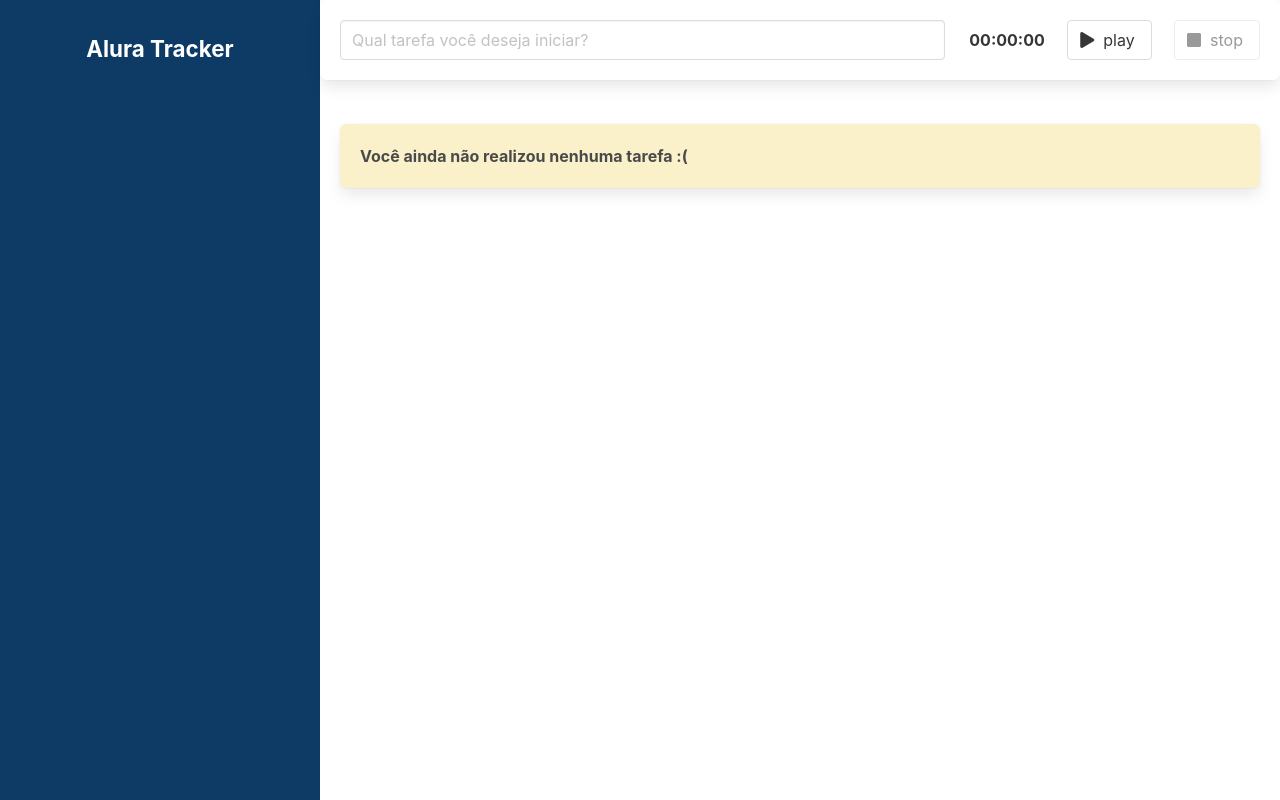
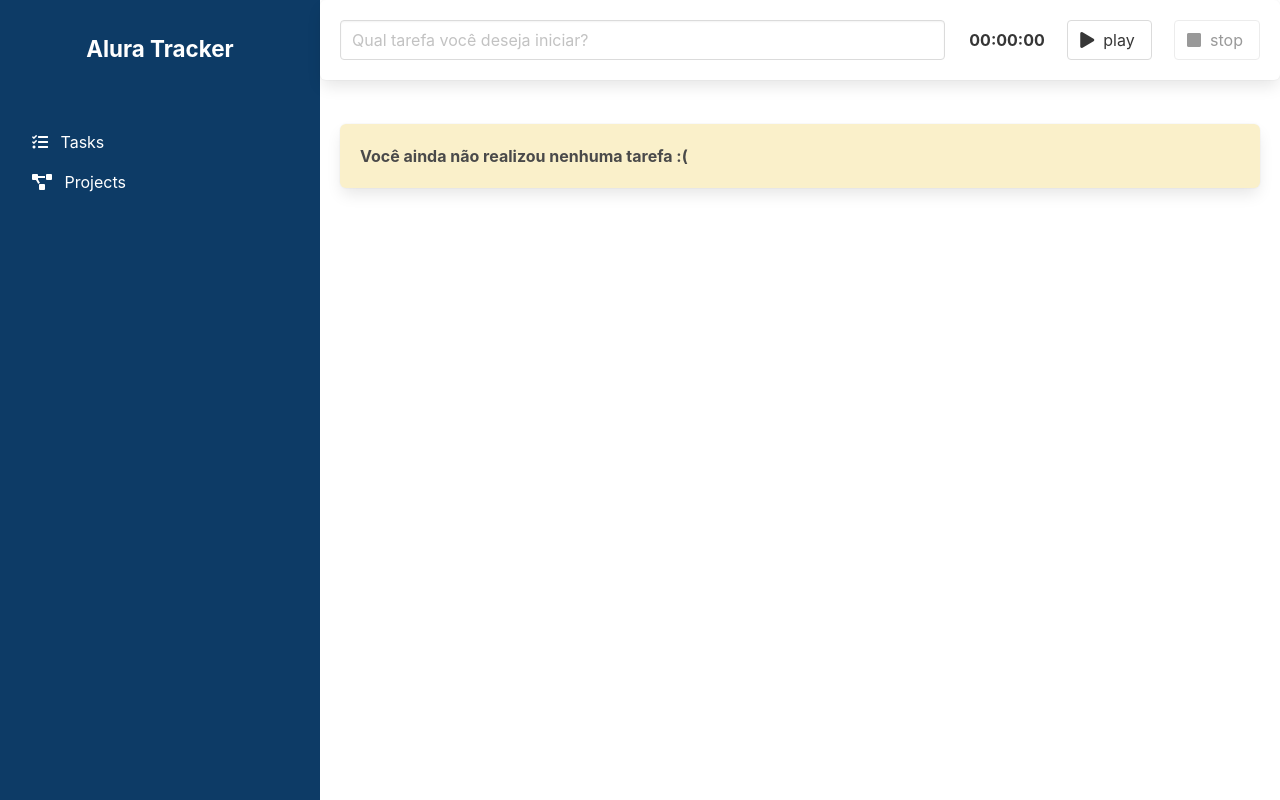
Before and after one commit to gabrielcaiana/alura-tracker, a Vue app: page / in a window 1280 px wide. Built offline with nearby package versions, Linux system fonts and the light colour scheme.

Commit message:
create routes

```diff
--- a/package.json
+++ b/package.json
@@ -9,7 +9,8 @@
   },
   "dependencies": {
     "core-js": "^3.6.5",
-    "vue": "^3.0.0"
+    "vue": "^3.0.0",
+    "vue-router": "^4.0.12"
   },
   "devDependencies": {
     "@fortawesome/fontawesome-free": "^5.15.4",
--- a/src/App.vue
+++ b/src/App.vue
@@ -4,13 +4,7 @@
       <Sidebar />
     </div>
     <div class="column is-three-quarter">
-      <Form @save="saveTask" />
-      <div class="list">
-        <Task v-for="(task, index) in tasks" :key="index" :task="task" />
-        <Box v-if="emptyList">
-          Você ainda não realizou nenhuma tarefa :(
-        </Box>
-      </div>
+      <router-view></router-view>
     </div>
   </main>
 </template>
@@ -18,37 +12,8 @@
 <script lang="ts">
 import { defineComponent } from 'vue';
 import Sidebar from '@/components/Sidebar.vue';
-import Form from '@/components/Form.vue';
-import Task from './components/Task.vue';
-import ITask from '@/interfaces/ITask';
-import Box from './components/Box.vue';
 export default defineComponent({
   name: 'App',
-  components: { Sidebar, Form, Task, Box },
-
-  data() {
-    return {
-      tasks: [] as ITask[],
-    };
-  },
-
-  computed: {
-    emptyList():boolean {
-      return this.tasks.length === 0
-    }
-  },
-
-  methods: {
-    saveTask(task: ITask) {
-      this.tasks.push(task);
-      console.log(this.tasks);
-    },
-  },
+  components: { Sidebar }
 });
 </script>
-
-<style lang="css" scoped>
-.list {
-  padding: 1.25rem;
-}
-</style>
--- a/src/components/Sidebar.vue
+++ b/src/components/Sidebar.vue
@@ -1,15 +1,31 @@
 <template>
   <header>
     <h1>Alura Tracker</h1>
+    <nav class="nav">
+      <ul>
+        <li>
+          <router-link to="/" class="link">
+            <i class="fas fa-tasks"></i>
+            Tasks</router-link
+          >
+        </li>
+        <li>
+          <router-link to="/projects" class="link">
+            <i class="fas fa-project-diagram"></i>
+            Projects</router-link
+          >
+        </li>
+      </ul>
+    </nav>
   </header>
 </template>
 
 <script lang="ts">
-import { defineComponent } from "vue";
+import { defineComponent } from 'vue';
 
 export default defineComponent({
-  name: 'Sidebar'
-})
+  name: 'Sidebar',
+});
 </script>
 
 <style lang="css" scoped>
@@ -33,4 +49,23 @@ export default defineComponent({
     height: auto;
   }
 }
+
+.nav ul {
+  margin-top: 2rem;
+  padding: 0 2rem;
+}
+
+.nav ul li {
+  display: flex;
+  flex-direction: column;
+  margin: 1rem 0;
+}
+
+nav ul li .link {
+  color: #fff;
+}
+
+nav ul li .link i {
+  margin-right: 0.5rem;
+}
 </style>
--- a/src/main.ts
+++ b/src/main.ts
@@ -3,5 +3,6 @@ import App from './App.vue'
 
 import "@/assets/main.css"
 import "@fortawesome/fontawesome-free/css/all.css"
+import router from './router'
 
-createApp(App).mount('#app')
+createApp(App).use(router).mount('#app')
--- /dev/null
+++ b/src/router/routes.ts
@@ -0,0 +1,16 @@
+import Tasks from '../views/Tasks.vue';
+import Projects from '../views/Projects.vue';
+
+export default [
+  {
+    path: '/',
+    name: 'tasks',
+    component: Tasks,
+  },
+
+  {
+    path: '/projects',
+    name: 'projects',
+    component: Projects,
+  },
+];
--- /dev/null
+++ b/src/views/Projects.vue
@@ -0,0 +1,17 @@
+<template>
+  <div>
+    Projetos
+  </div>
+</template>
+
+<script lang="ts">
+import { defineComponent } from 'vue'
+
+export default defineComponent({
+  name: 'Projects'
+})
+</script>
+
+<style scoped>
+
+</style>
--- /dev/null
+++ b/src/views/Tasks.vue
@@ -0,0 +1,44 @@
+<template>
+  <Form @save="saveTask" />
+  <div class="list">
+    <Task v-for="(task, index) in tasks" :key="index" :task="task" />
+    <Box v-if="emptyList"> Você ainda não realizou nenhuma tarefa :( </Box>
+  </div>
+</template>
+
+<script lang="ts">
+import { defineComponent } from 'vue';
+import Form from '@/components/Form.vue';
+import Task from '@/components/Task.vue';
+import ITask from '../interfaces/ITask';
+import Box from '@/components/Box.vue';
+export default defineComponent({
+  name: 'App',
+  components: { Form, Task, Box },
+
+  data() {
+    return {
+      tasks: [] as ITask[],
+    };
+  },
+
+  computed: {
+    emptyList(): boolean {
+      return this.tasks.length === 0;
+    },
+  },
+
+  methods: {
+    saveTask(task: ITask) {
+      this.tasks.push(task);
+      console.log(this.tasks);
+    },
+  },
+});
+</script>
+
+<style lang="css" scoped>
+.list {
+  padding: 1.25rem;
+}
+</style>
```
Also changed, not shown: src/router/index.ts (added, +9 -0 lines), 2 other files (tests, documents, lock files or other folders). Lines whose indentation alone changed are shown as unchanged.
